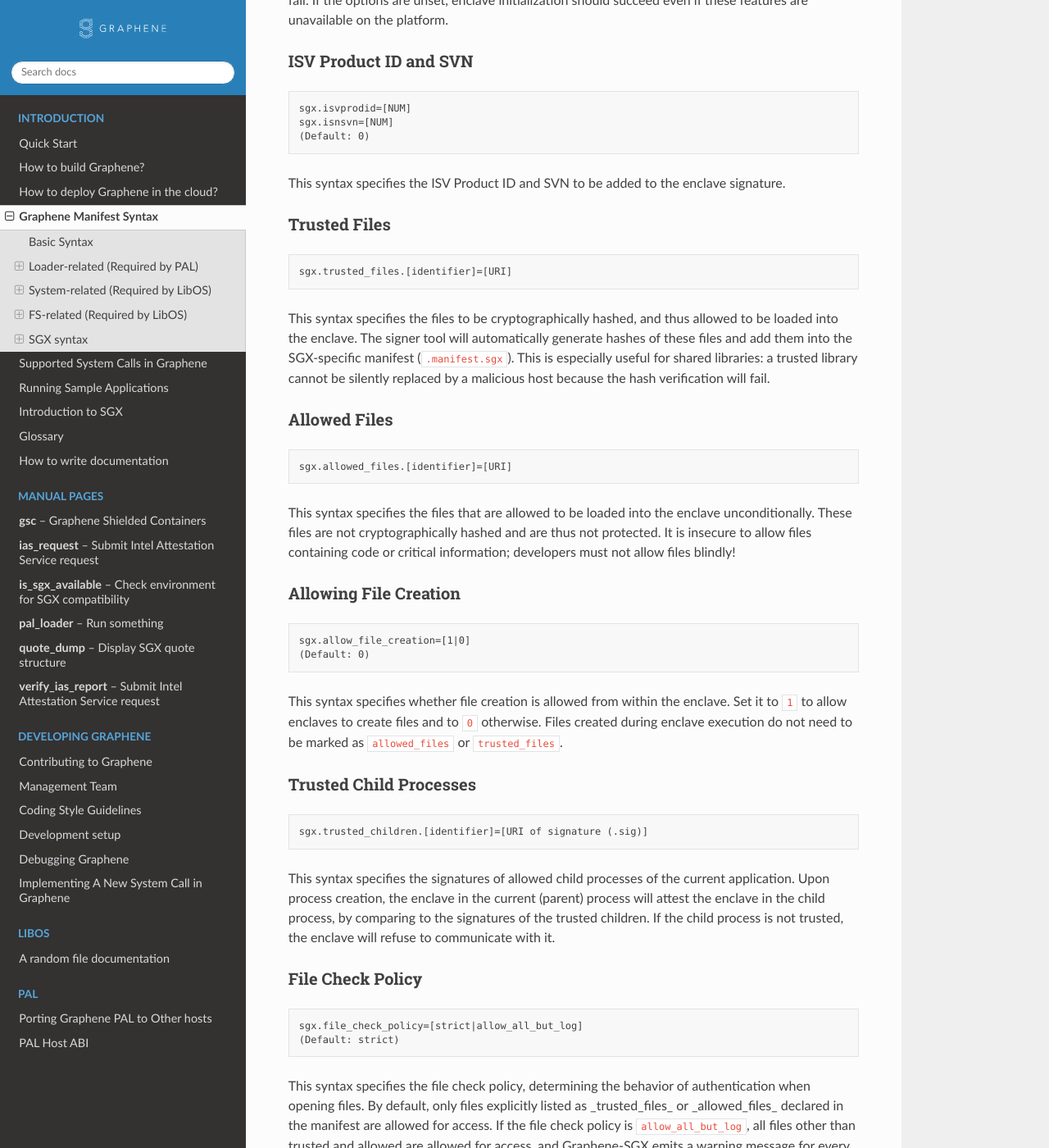
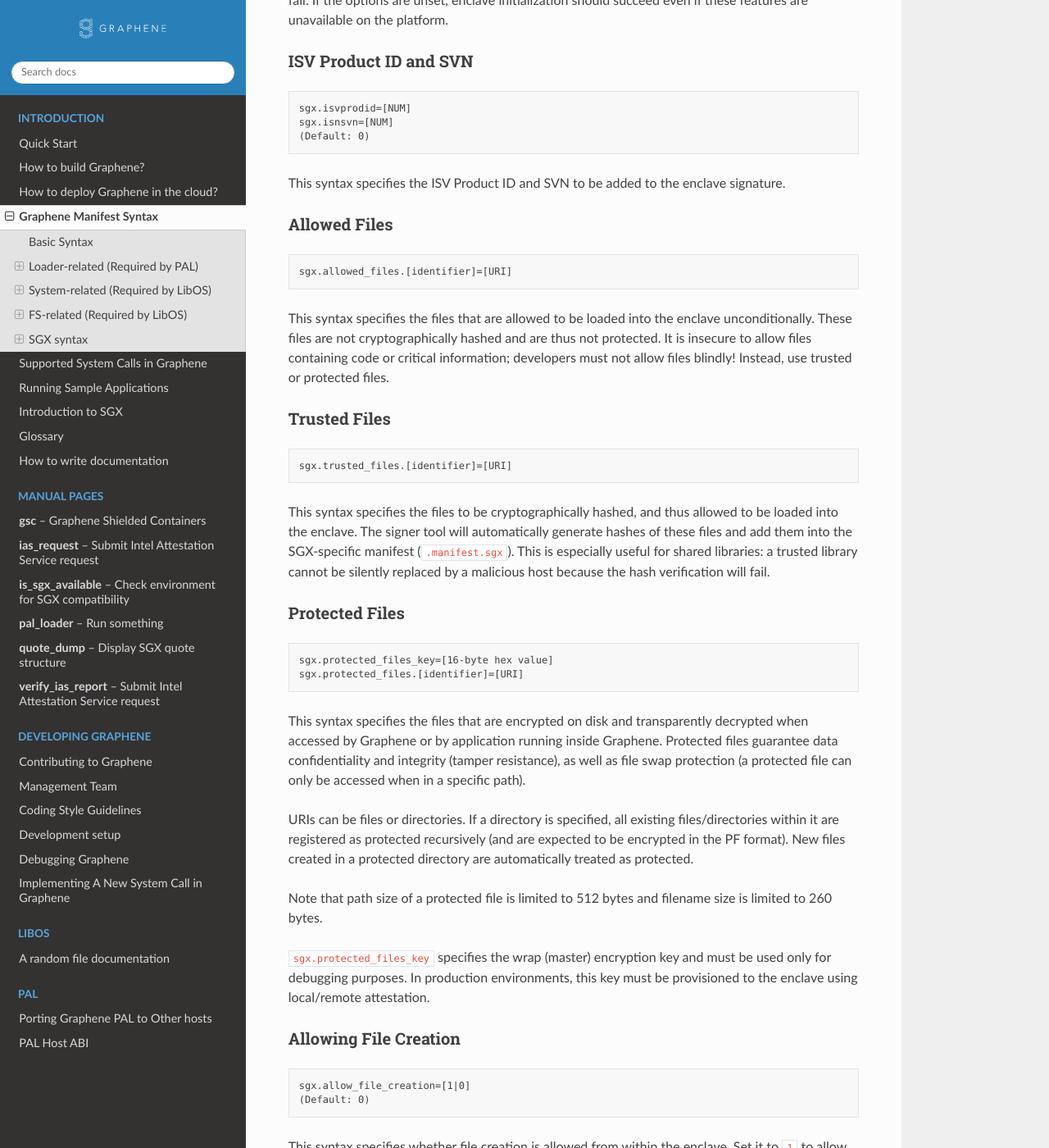
Before and after one commit to aeropittura/vaultrun, a Sphinx documentation site: the page built from Documentation/manifest-syntax.rst, in a window 1280 px wide and 1400 px high, scrolled down 5425 px. Shown: the whole window at 82% size. Built offline with Sphinx 7.4.7 and the Read the Docs theme 2.0.0, drawn with Linux system fonts in a browser that asks for light colours.

Commit message:
[Docs] Add info on Protected Files in GSC and manifest syntax
Original-author: Dmitrii Kuvaiskii <dmitrii.kuvaiskii@intel.com>
Original-committer: Dmitrii Kuvaiskii <dmitrii.kuvaiskii@intel.com>
Original-commit: 8e9577637f3d0e0fb87794f1053603ae641bd1ac

```diff
--- a/Documentation/manifest-syntax.rst
+++ b/Documentation/manifest-syntax.rst
@@ -304,6 +304,19 @@ ISV Product ID and SVN
 This syntax specifies the ISV Product ID and SVN to be added to the enclave
 signature.
 
+Allowed Files
+^^^^^^^^^^^^^
+
+::
+
+    sgx.allowed_files.[identifier]=[URI]
+
+This syntax specifies the files that are allowed to be loaded into the enclave
+unconditionally. These files are not cryptographically hashed and are thus not
+protected. It is insecure to allow files containing code or critical
+information; developers must not allow files blindly! Instead, use trusted or
+protected files.
+
 Trusted Files
 ^^^^^^^^^^^^^
 
@@ -318,17 +331,31 @@ hashes of these files and add them into the SGX-specific manifest
 a |~| trusted library cannot be silently replaced by a malicious host because
 the hash verification will fail.
 
-Allowed Files
-^^^^^^^^^^^^^
+Protected Files
+^^^^^^^^^^^^^^^
 
 ::
 
-    sgx.allowed_files.[identifier]=[URI]
+    sgx.protected_files_key=[16-byte hex value]
+    sgx.protected_files.[identifier]=[URI]
 
-This syntax specifies the files that are allowed to be loaded into the enclave
-unconditionally. These files are not cryptographically hashed and are thus not
-protected. It is insecure to allow files containing code or critical
-information; developers must not allow files blindly!
+This syntax specifies the files that are encrypted on disk and transparently
+decrypted when accessed by Graphene or by application running inside Graphene.
+Protected files guarantee data confidentiality and integrity (tamper
+resistance), as well as file swap protection (a protected file can only be
+accessed when in a specific path).
+
+URIs can be files or directories. If a directory is specified, all existing
+files/directories within it are registered as protected recursively (and are
+expected to be encrypted in the PF format). New files created in a protected
+directory are automatically treated as protected.
+
+Note that path size of a protected file is limited to 512 bytes and filename
+size is limited to 260 bytes.
+
+``sgx.protected_files_key`` specifies the wrap (master) encryption key and must
+be used only for debugging purposes. In production environments, this key must
+be provisioned to the enclave using local/remote attestation.
 
 Allowing File Creation
 ^^^^^^^^^^^^^^^^^^^^^^
```
Also changed, not shown: Documentation/manpages/gsc.rst (+4 -5 lines), Pal/src/host/Linux-SGX/protected-files/README.rst.
